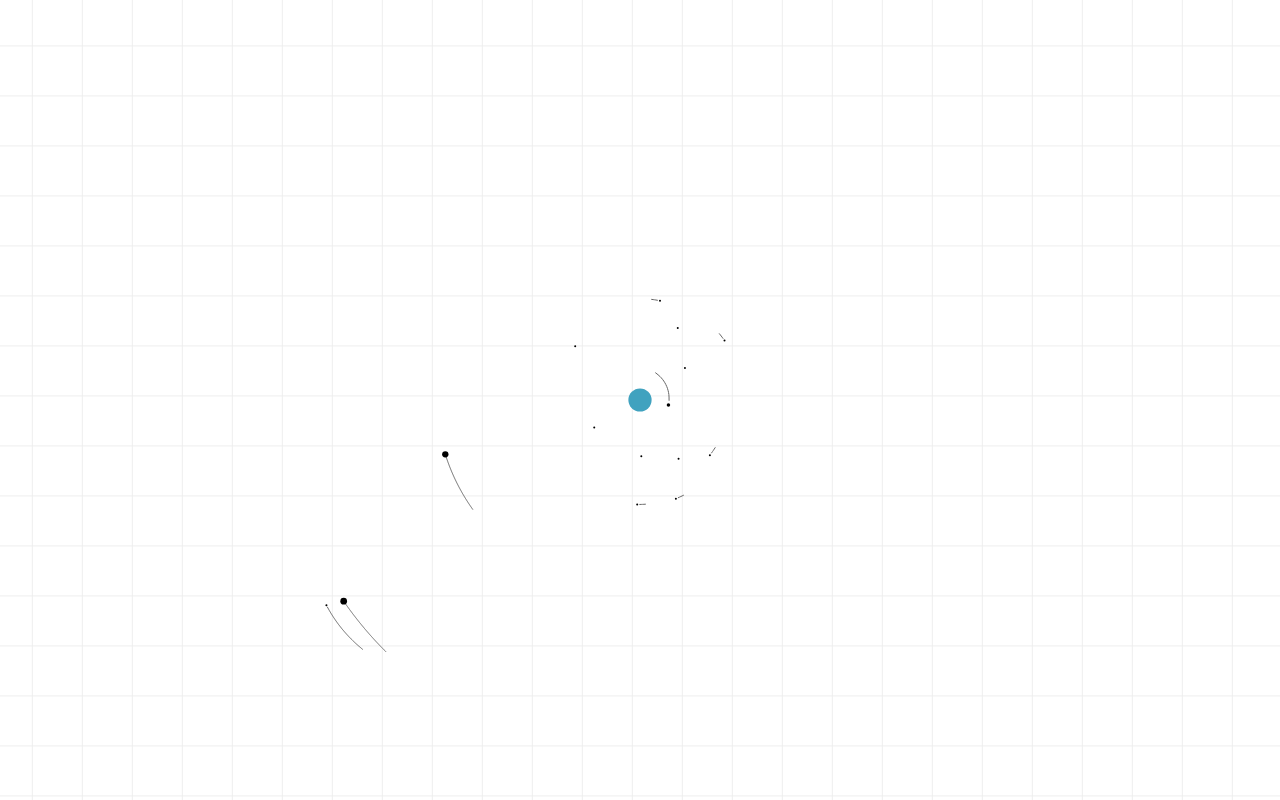
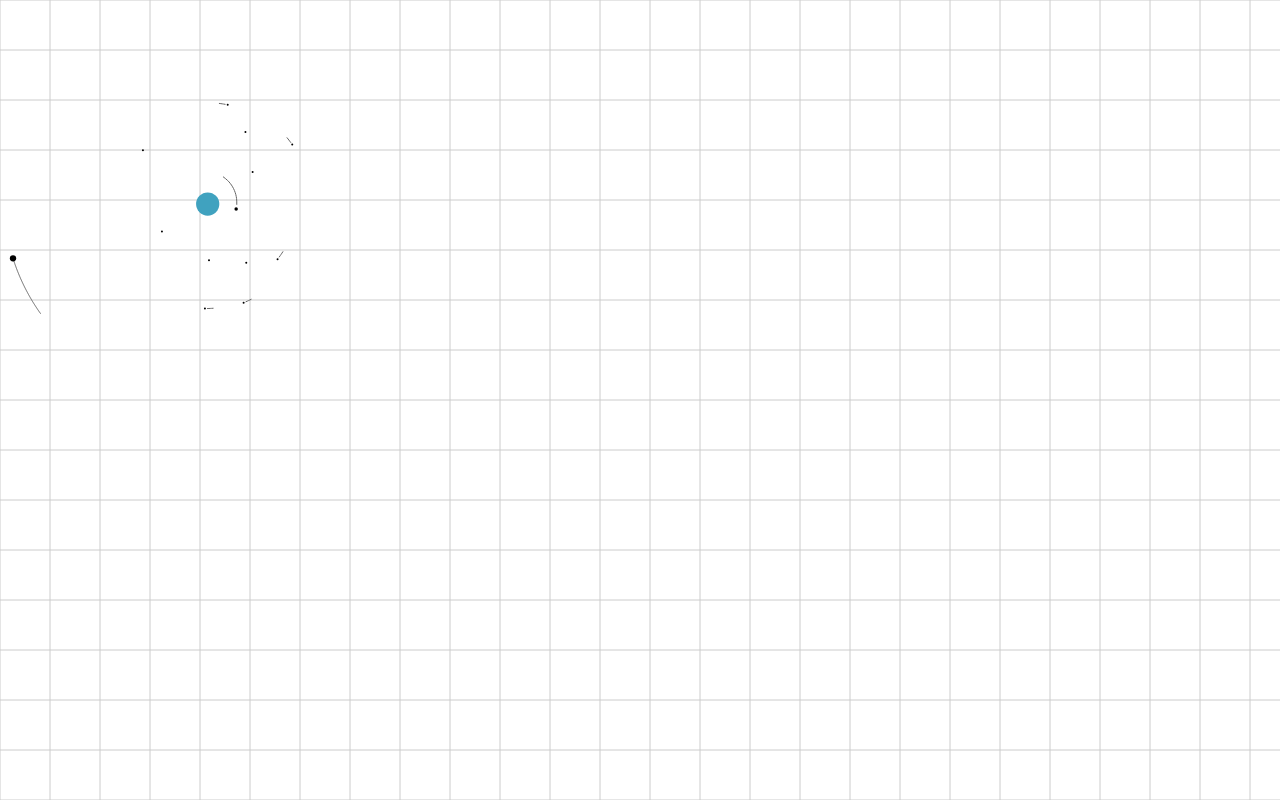
Before and after one commit to HermannBjorgvin/Gravity-Simulator, a Vue app: page / in a window 1280 px wide. Built offline with nearby package versions, Linux system fonts and the light colour scheme.

Commit message:
Buggy pinch and zoom implementation

```diff
--- a/src/app/app.js
+++ b/src/app/app.js
@@ -16,21 +16,18 @@ app.start = function(el, opts = {}){
     massMultiplier: 40
   }, opts);
 
-  let mc = new Hammer.Manager(el, {});
-  mc.add( new Hammer.Pan({ direction: Hammer.DIRECTION_ALL, threshold: 0 }) );
+  // Create a new hammertime instance
+  let mc = new Hammer(el, {});
 
-  mc.on('panmove', function(e){
-    // console.log('panning!')
+  // Enable the pinch recognizer
+  mc.get('pinch').set({ enable: true });
 
-    let dX = e.deltaX;
-    let dY = e.deltaY;
+  let pan = new Hammer.Pan({ direction: Hammer.DIRECTION_ALL, threshold: 0 });
+  let pinch = new Hammer.Pinch();
 
-    let cX = e.center.x;
-    let cY = e.center.y;
+  mc.add([pan, pinch]);
 
-    render.updateCamera(cX, cY, 1);
-  });
-
+  mc.on('pan pinch panend pinchend', render.touchHandler);
 
 	// Initialize the canvas utility, includes features such as autoresize
 	canvasUtil.autoResize(canvas);
@@ -40,6 +37,7 @@ app.start = function(el, opts = {}){
 
 	// Initialize render module
 	render.initialize(el, spacetime, options);
+
 	// Solar system
 	(function solarSystem(){
 		// star
--- a/src/app/modules/render.js
+++ b/src/app/modules/render.js
@@ -11,25 +11,21 @@ var massMultiplier = undefined;
 var camera = {
   x: 0,
   y: 0,
-  marginX: 0,
-  marginY: 0,
-  marginZoom: 0,
-  preferredX: 0,
-  preferredY: 0,
-  preferredZoom: 1,
-  drag: 50,
-  xIT: fps,
-  yIT: fps,
-  zoomIT: fps,
   zoom: 1,
-  locked: true,
+  targetX: 0,
+  targetY: 0,
+  targetZoom: 1,
+  inputX: 0,
+  inputY: 0,
+  inputZoom: 1,
   getX(p_x){ return (p_x*this.zoom - this.x*this.zoom) },
   getY(p_y){ return (p_y*this.zoom - this.y*this.zoom) },
   getMouseX(p_x){ return this.x + p_x/this.zoom },
   getMouseY(p_y){ return this.y + p_y/this.zoom }
 };
 var settings = {
-  showGrid: true
+  showGrid: true,
+  drawPath: true
 }
 
 function clearCanvas(){
@@ -37,54 +33,20 @@ function clearCanvas(){
   ctx.beginPath();
 }
 
-var menuDrawPath = true;
-
-
-var initialMarginX = 0, initialMarginY = 0, initialMarginZoom = 0;
-var offsetX = 0, offsetY = 0, offsetZoom = 0;
-function centerCamera(){
-  var l_spacetime = spacetime.getSpace();
-  for (var i = l_spacetime.length - 1; i >= 0; i--) {
-    var object = l_spacetime[i]
-    if (object.cameraFocus == true) {
-      if(camera.xIT > 0) {
-          if (camera.xIT == fps) {
-              offsetX = camera.preferredX - camera.marginX;
-              initialMarginX = camera.marginX;
-          }
-        camera.xIT -= 1;
-        camera.marginX = initialMarginX + Math.sign(offsetX) * Math.sqrt(Math.pow(offsetX,2) - Math.pow(offsetX * (fps - camera.xIT)/fps - offsetX,2));
-      }
-      else camera.marginX = camera.preferredX;
-      if (camera.yIT > 0) {
-          if (camera.yIT == fps) {
-              offsetY = camera.preferredY - camera.marginY;
-              initialMarginY = camera.marginY;
-          }
-        camera.yIT -= 1;
-        camera.marginY = initialMarginY + Math.sign(offsetY) * Math.sqrt(Math.pow(offsetY,2) - Math.pow(offsetY * (fps - camera.yIT)/fps - offsetY,2));
-      }
-      else camera.marginY = camera.preferredY;
-      if (camera.zoomIT > 0) {
-          if (camera.zoomIT == fps) {
-              offsetZoom = camera.preferredZoom - camera.zoom;
-              initialMarginZoom = camera.zoom;
-          }
-          camera.zoomIT -= 1;
-          camera.zoom = initialMarginZoom + Math.sign(offsetZoom) * Math.sqrt(Math.pow(offsetZoom, 2) - Math.pow(offsetZoom * (fps - camera.zoomIT)/fps - offsetZoom, 2));
-      } else camera.zoom = camera.preferredZoom;
-      camera.x = object.x - canvas.width / 2 / camera.zoom + camera.marginX;
-      camera.y = object.y - canvas.height / 2 / camera.zoom + camera.marginY;
-    }
-  }
+/*
+  Move the camera naturally to the target X and Y coordinates
+*/
+function alignCamera(){
+  camera.x = camera.targetX - camera.inputX;
+  camera.y = camera.targetY - camera.inputY;
+  camera.zoom = camera.targetZoom;
 }
 
 function renderObject(object){
   // --------------------
   // | Draw object path |
   // --------------------
-    if (menuDrawPath) {
-        (function () {
+  if (settings.drawPath) {
     if (object.path.length > 3) {
       ctx.beginPath();
       ctx.moveTo(
@@ -93,8 +55,8 @@ function renderObject(object){
       );
 
       for (let i = 1; i < object.path.length - 2; i++) {
-                    var xc = (object.path[i].x + object.path[i + 1].x) / 2;
-                    var yc = (object.path[i].y + object.path[i + 1].y) / 2;
+        let xc = (object.path[i].x + object.path[i + 1].x) / 2;
+        let yc = (object.path[i].y + object.path[i + 1].y) / 2;
 
         ctx.quadraticCurveTo(
           camera.getX(object.path[i].x),
@@ -116,14 +78,11 @@ function renderObject(object){
       ctx.strokeStyle = "#666";
       ctx.stroke();
     }
-        })();
   }
 
   // ---------------
   // | Draw object |
   // ---------------
-  (function(){
-    // radius from volume
   var radius = Math.cbrt(object.mass*object.density*massMultiplier / 4/3*Math.PI);
   radius = Math.max(radius, 1);
 
@@ -141,7 +100,6 @@ function renderObject(object){
   ctx.fillStyle = "#000";
   if (object.cameraFocus === true) ctx.fillStyle = '#40A2BF';
   ctx.fill();
-  })();
 }
 
 /* Renders grid accoding to grid size and camera position and zoom */
@@ -166,6 +124,7 @@ function renderGrid(spacing, color){
     ctx.lineWidth = 1;
     ctx.stroke();
   }
+
   for (let i = gridHeight - 1; i >= 0; i--) {
     ctx.beginPath();
 
@@ -186,20 +145,16 @@ function renderGrid(spacing, color){
 
 function renderFrame(spacetime){
   clearCanvas();
-  centerCamera();
+  alignCamera();
 
   if (settings.showGrid === true) {
-    renderGrid(50, "#EEE");
+    renderGrid(50, "#CCC");
   }
 
   for (var i = spacetime.length - 1; i >= 0; i--) {
     renderObject(spacetime[i]);
   }
 }
-
-// -----------
-// | Private |
-// -----------
 
 export default {
   initialize(el, p_spacetime, options){
@@ -225,22 +180,35 @@ export default {
   setDrawGrid(value){
     settings.showGrid = value;
   },
-  updateMassMultiplier(p_massMultiplier){
-    massMultiplier = p_massMultiplier;
+  changeZoom(zoom) {
+      camera.targetZoom = zoom;
   },
-  changeZoom(p_zoom) {
-      camera.preferredZoom = parseFloat(p_zoom);
-      camera.zoomIT = fps;
-  },
-  getCamera(){
-    return camera
-  },
-  updateCamera(x, y, zoom = 1){
-    camera.preferredX = - x + canvas.width/2;
-    camera.preferredY = - y + canvas.height/2;
-    camera.preferredZoom = zoom;
+  touchHandler(e){
+    console.log(e.type);
+    if (e.type === 'pan') {
+      let x = e.deltaX;
+      let y = e.deltaY;
+
+      // console.log(`dX: ${x}, dY: ${y}`);
+
+      camera.inputX = x;
+      camera.inputY = y;
+    }
+    else if (e.type === 'panend') {
+      camera.targetX -= camera.inputX;
+      camera.targetY -= camera.inputY;
+
+      camera.inputX = 0;
+      camera.inputY = 0;
+    }
+
+    if (e.type == "pinch") {
+        camera.inputZoom = Math.max(1, Math.min(camera.targetZoom * (e.scale), 4));
+    }
+    if(e.type == "pinchend"){ camera.targetZoom = camera.inputZoom;}
+
   },
   setDrawPath (value) {
-      menuDrawPath = value;
+      settings.drawPath = value;
   }
 }
```
Lines whose indentation alone changed are shown as unchanged.
